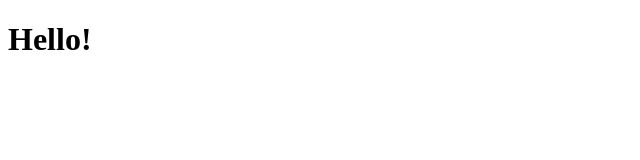
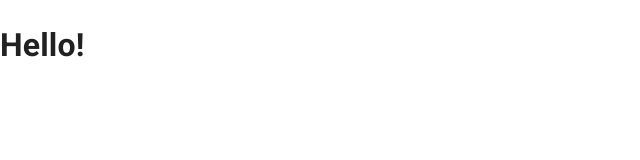
Before and after one commit to kwn1125/vite-react-mui-sample-app, a React (Vite) app: page / in a window 1280 px wide. Shown: the top 160 px of the page, without its empty margins (0-640 px from the left). Built offline with nearby package versions, Linux system fonts and the light colour scheme.

Commit message:
feat: add CssBaseline

```diff
--- a/src/App.tsx
+++ b/src/App.tsx
@@ -1,3 +1,4 @@
+import { CssBaseline } from "@mui/material";
 import { RouterProvider, createBrowserRouter } from "react-router-dom";
 import { UsersPage } from "./pages/users";
 
@@ -13,5 +14,10 @@ const router = createBrowserRouter([
 ]);
 
 export const App = () => {
-  return <RouterProvider router={router} />;
+  return (
+    <>
+      <CssBaseline />
+      <RouterProvider router={router} />
+    </>
+  );
 };
```
